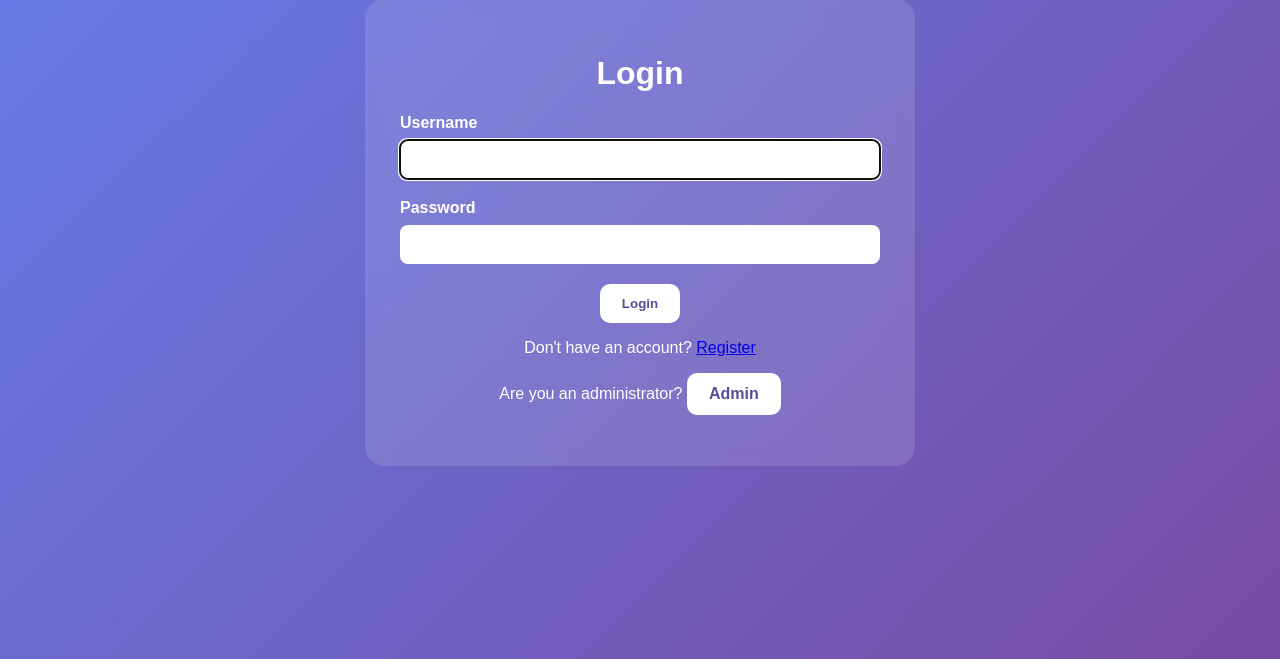
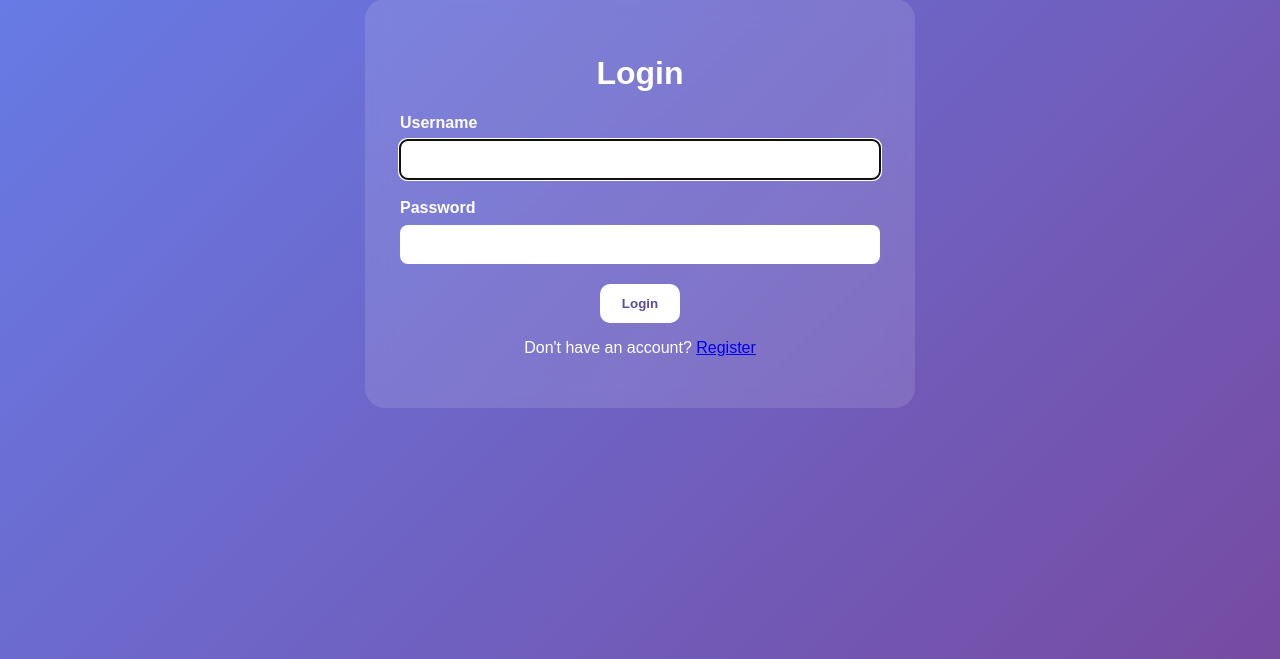
Before and after one commit to HimakarC/upload_image_project, a Django app: page /login/ in a window 1280 px wide. Shown: the part 141-800 px from the top of the page. Run offline with Django 5.2, Linux system fonts and the light colour scheme; parts of the project's set-up code (start-up, migrations or seed data) failed here and were passed over.

Commit message:
Remove admin dashboard link from login.html
Removed admin dashboard link from login page.

```diff
--- a/uploads/templates/uploads/login.html
+++ b/uploads/templates/uploads/login.html
@@ -73,15 +73,6 @@ Login
     </a>
 </p>
 
-<!-- Admin Dashboard Link -->
-<p>
-    Are you an administrator?
-
-    <a href="{% url 'admin_dashboard' %}" class="button">
-        Admin
-    </a>
-</p>
-
 
 </div>
 
```
